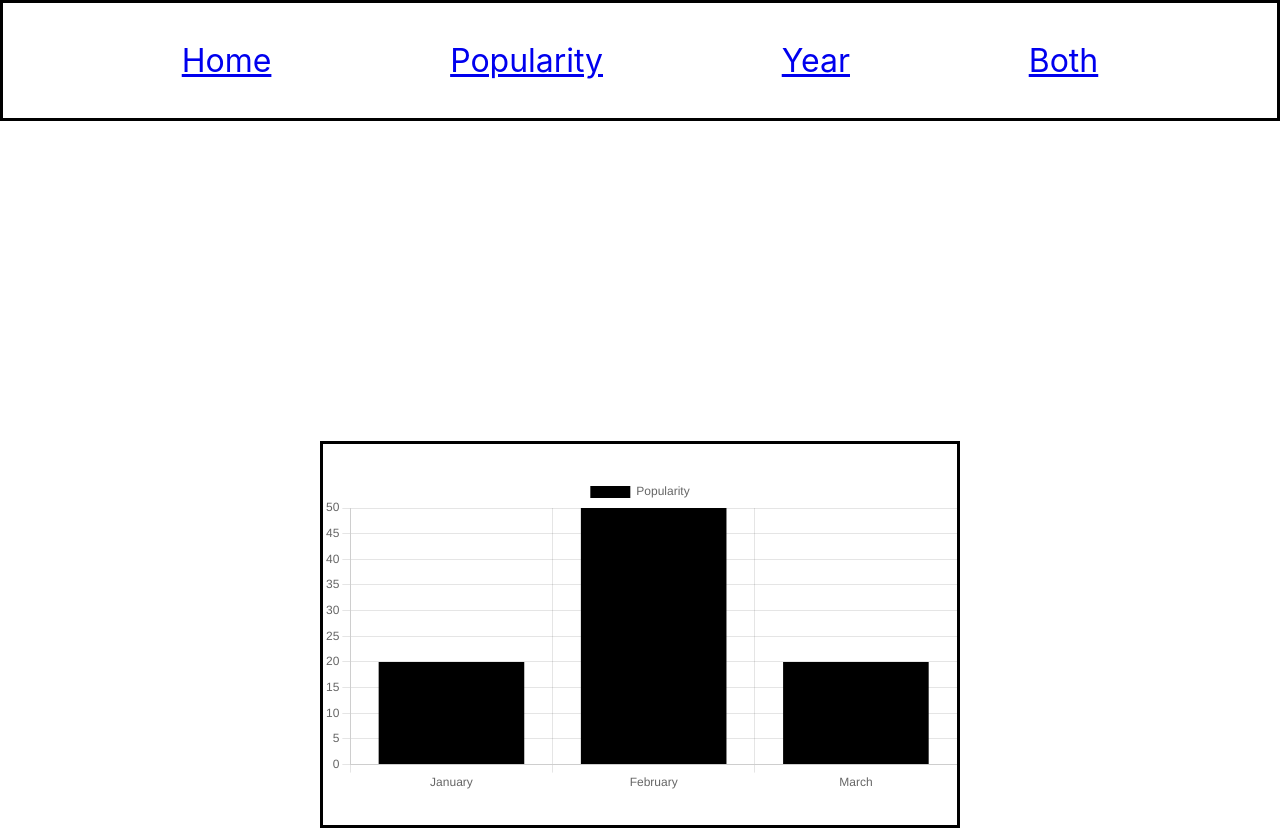
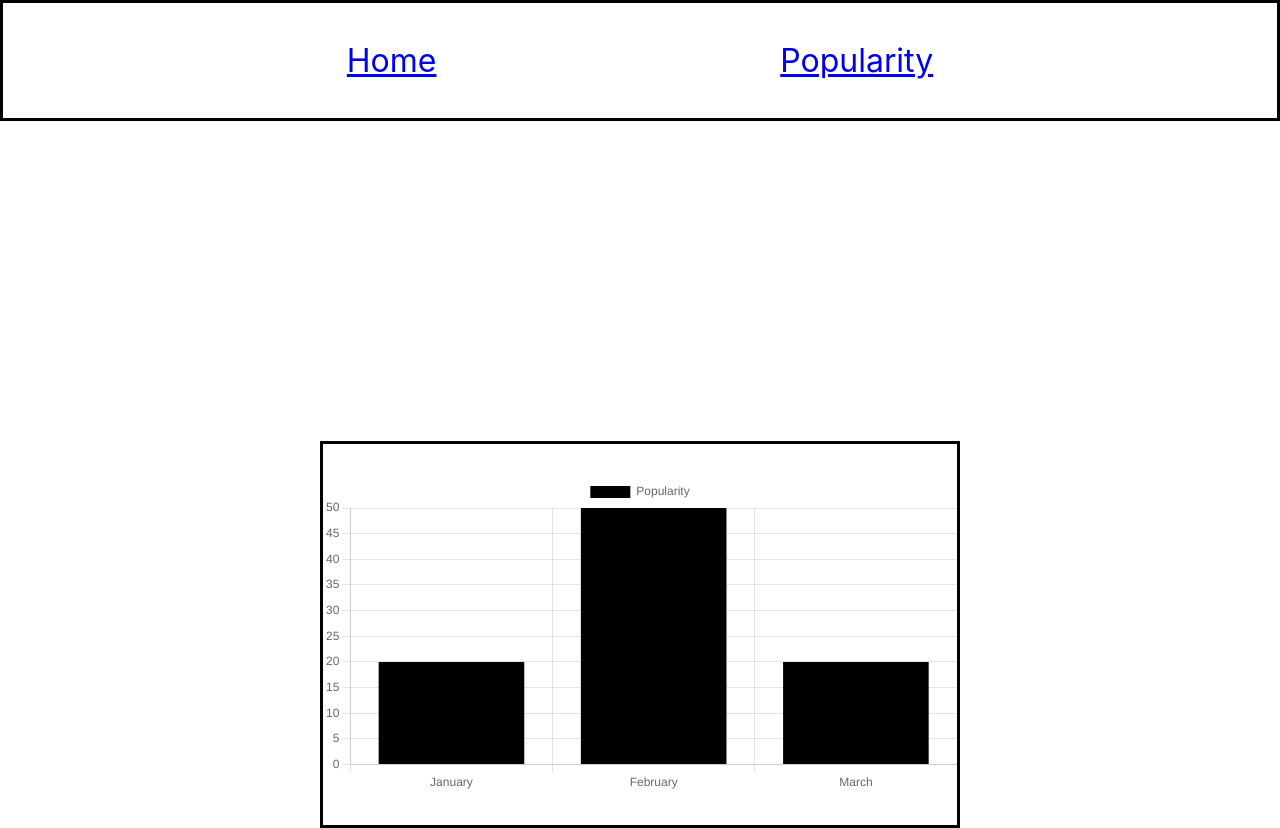
Before and after one commit to staten-island-tech/pd8-vue3-api-823, a Vue app in the folder vueapi823/: page / in a window 1280 px wide. Built offline with nearby package versions, Linux system fonts and the light colour scheme.

Commit message:
Made changes so only popularityvue is displayed
Only Popularity View and the Home View will be displayed. After the Final Project, this project will be redone entirely.

```diff
--- a/vueapi823/src/views/BothView.vue
+++ b/vueapi823/src/views/BothView.vue
@@ -1,5 +1,4 @@
 <template>
-  <HeadingTemplate></HeadingTemplate>
   <div id="wrapperDiv">
     <form id="selectionDiv">
       <h2>Popularity Category</h2>
--- a/vueapi823/src/views/HeadingTemplate.vue
+++ b/vueapi823/src/views/HeadingTemplate.vue
@@ -2,8 +2,6 @@
   <div id="headingDiv">
     <router-link to="/">Home</router-link>
     <router-link to="PopularityView">Popularity</router-link>
-    <router-link to="YearView">Year</router-link>
-    <router-link to="BothView">Both</router-link>
   </div>
 </template>
 
--- a/vueapi823/src/views/PopularityView.vue
+++ b/vueapi823/src/views/PopularityView.vue
@@ -2,7 +2,7 @@
   <HeadingTemplate></HeadingTemplate>
   <div id="wrapperDiv">
     <form id="selectionDiv">
-      <h2>Popularity Category</h2>
+      <h2>Popularity Category (Only chart that is "functional". Will be redone.)</h2>
       <select id="selectPopularity" required>
         <option>Most Popular</option>
         <option>Least Popular</option>
--- a/vueapi823/src/views/YearView.vue
+++ b/vueapi823/src/views/YearView.vue
@@ -1,5 +1,4 @@
 <template>
-  <HeadingTemplate></HeadingTemplate>
   <div id="wrapperDiv">
     <form id="selectionDiv">
       <h2>Year Category</h2>
```
